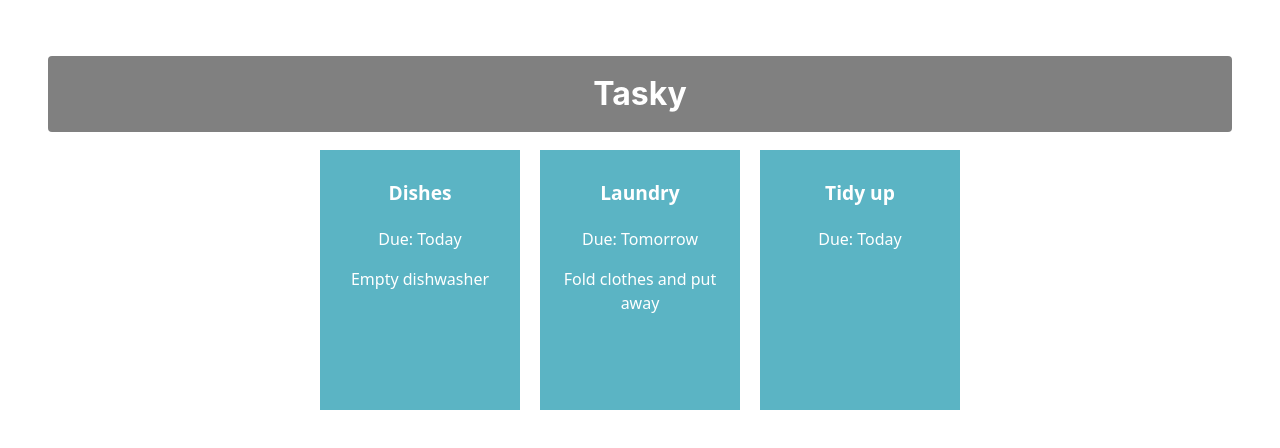
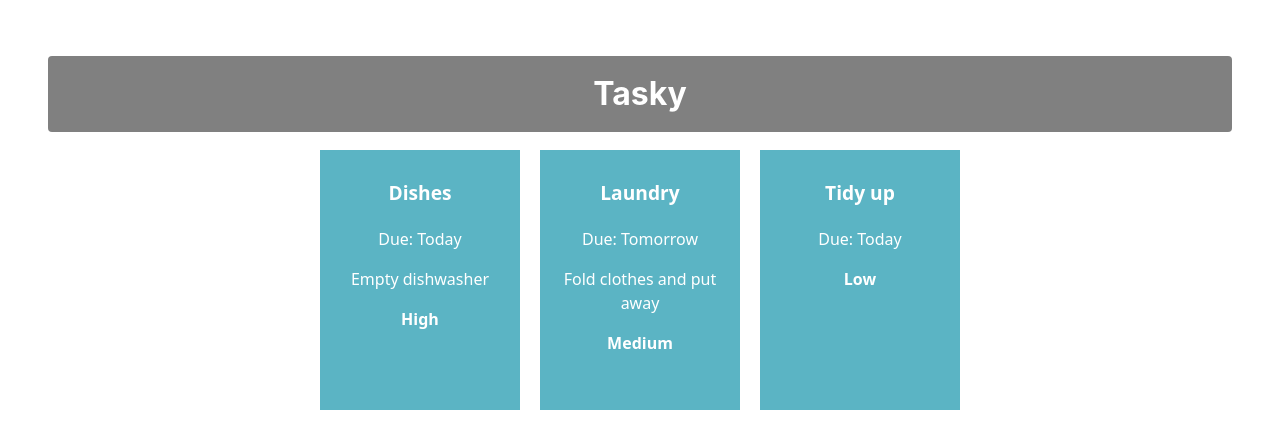
Before and after one commit to VyrTtZ/react-basic-labs-s1-2026-20113304, a React (Vite) app in the folder tasky/: page / in a window 1280 px wide. Shown: the top 448 px of the page. Built offline with nearby package versions, Linux system fonts and the light colour scheme.

Commit message:
Tasky Lab 2a - exercise done

```diff
--- a/tasky/src/App.jsx
+++ b/tasky/src/App.jsx
@@ -7,9 +7,9 @@
 
   const [ taskState, setTaskState ] = useState({
     tasks: [
-      { id: 1, title:"Dishes", description: "Empty dishwasher", deadline: "Today" },
-      { id: 2, title: "Laundry", description: "Fold clothes and put away", deadline: "Tomorrow" },
-      { id: 3, title: "Tidy up", deadline: "Today" }
+      { id: 1, title:"Dishes", description: "Empty dishwasher", deadline: "Today", priority: "High" },
+      { id: 2, title: "Laundry", description: "Fold clothes and put away", deadline: "Tomorrow", priority: "Medium" },
+      { id: 3, title: "Tidy up", deadline: "Today", priority: "Low" }
     ]
   });
 
@@ -23,6 +23,7 @@
       description={task.description}
       deadline={task.deadline}
       key={task.id}
+      priority={task.priority}
     />
   ))}
 </div>
--- a/tasky/src/assets/components/Task.jsx
+++ b/tasky/src/assets/components/Task.jsx
@@ -4,6 +4,7 @@
             <p className="title">{props.title}</p>
             <p>Due: {props.deadline}</p>
             <p>{props.description}</p>
+	    <b>{props.priority}</b>
         </div>
     )
 }
```
